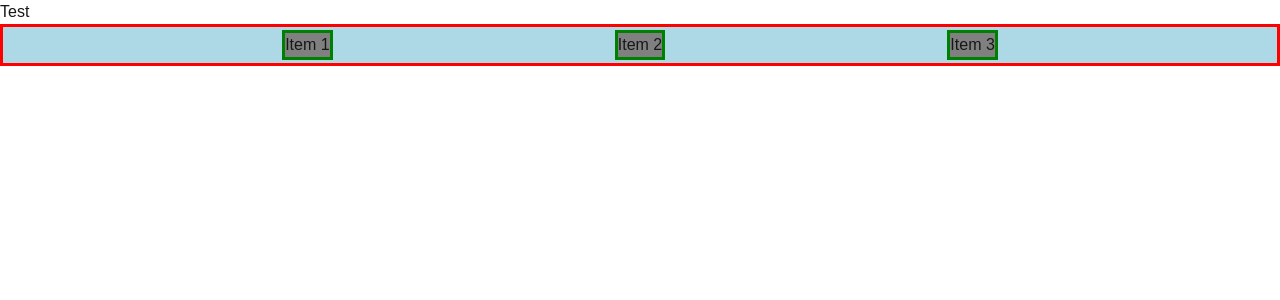
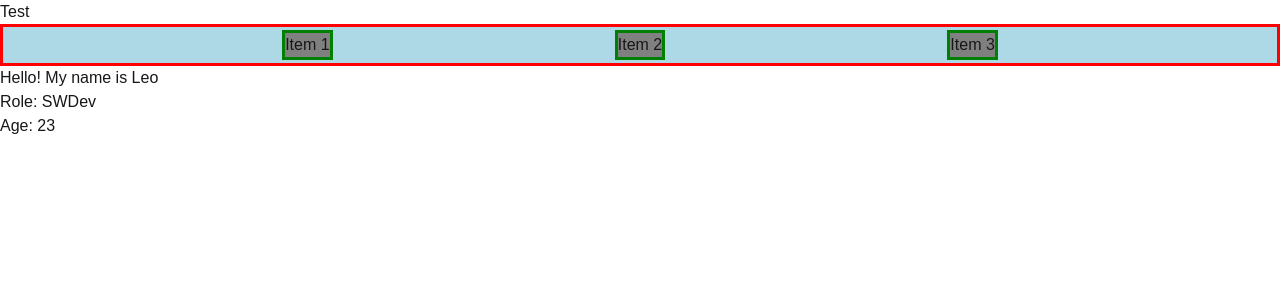
Before and after one commit to Leonshekre/leos-website, a Next.js app: page /testPage in a window 1280 px wide. Shown: the top 300 px of the page. Built offline with nearby package versions, Linux system fonts and the light colour scheme.

Commit message:
Added test functional component

```diff
--- a/app/testPage/page.tsx
+++ b/app/testPage/page.tsx
@@ -1,3 +1,4 @@
+import TestComponent from '@/components/test'
 import React from 'react'
 
 export default function page() {
@@ -10,6 +11,7 @@ export default function page() {
         <div>Item 2</div>
         <div>Item 3</div>
       </div>
+      <TestComponent name="Leo" age={23} role="SWDev" ></TestComponent>
     </div>
   )
 }
--- /dev/null
+++ b/components/test.tsx
@@ -0,0 +1,24 @@
+import React from 'react'
+// Components: Functional >> Class
+//// Hooks, props=args
+//// const, let (ignore var)
+
+export default function TestComponent({name, role, age}: {
+    name: string, role: string, age: number
+}) {
+    let namesArr: string[] = ["Abby", "Bob", "Cory"];
+    let user: {
+        name: string;
+        age: number;
+    } = {
+        name: "Leonardo",
+        age: 23
+    }
+    return (
+        <div>
+            <h2> Hello! My name is {name} </h2>
+            <p>Role: {role}</p>
+            <p>Age: {age}</p>
+        </div>
+  )
+}
```
